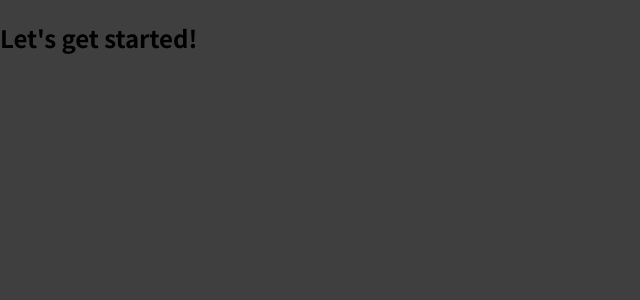
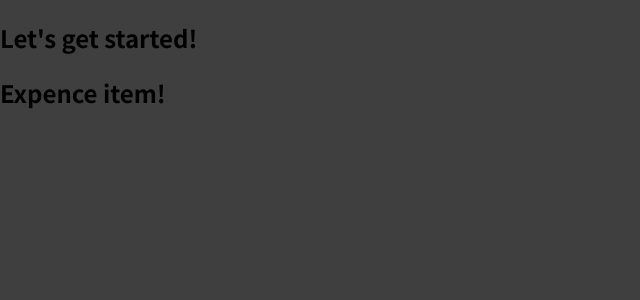
Before and after one commit to ulikverse/ReactJS, a JavaScript app: page / in a window 1280 px wide. Shown: the top 300 px of the page, without its empty margins (0-640 px from the left). Built offline with nearby package versions, Linux system fonts and the light colour scheme.

Commit message:
Building a First Custom Component

```diff
--- a/src/App.js
+++ b/src/App.js
@@ -1,7 +1,10 @@
+import ExpenceItem from "./components/ExpencesItem";
+
 function App() {
   return (
     <div>
       <h2>Let's get started!</h2>
+      <ExpenceItem />
     </div>
   );
 }
--- /dev/null
+++ b/src/components/ExpencesItem.js
@@ -0,0 +1,5 @@
+function ExpenceItem() {
+  return <h2>Expence item!</h2>;
+}
+
+export default ExpenceItem;
```
